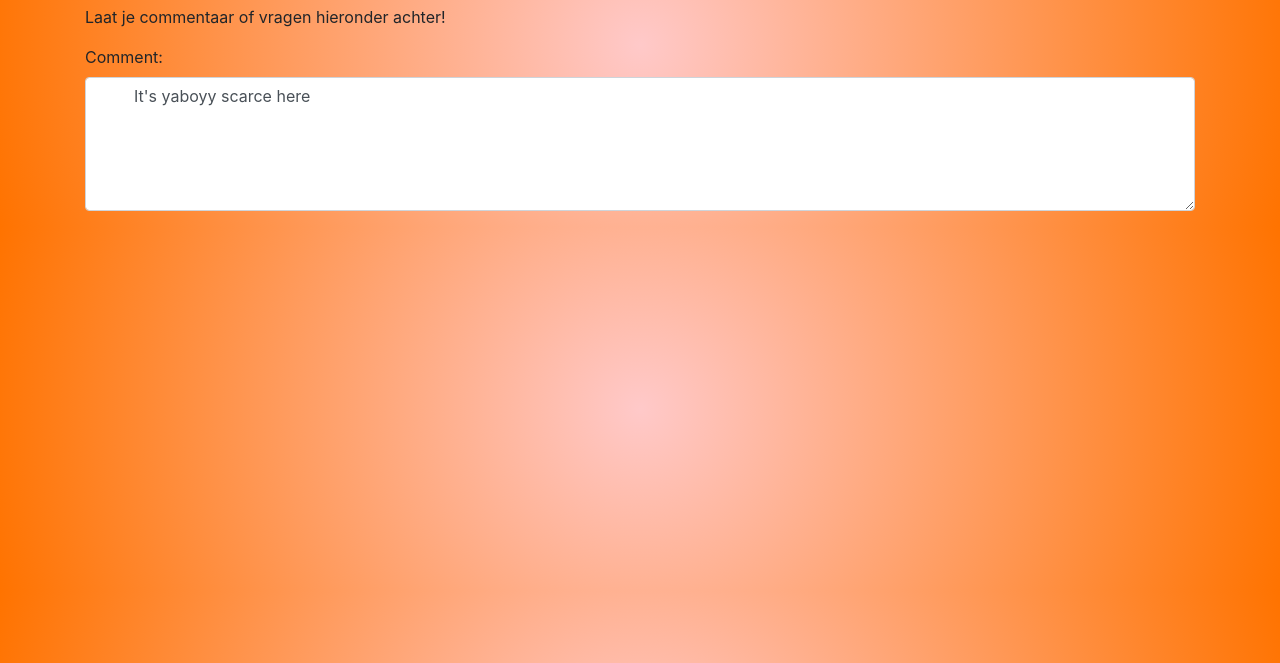
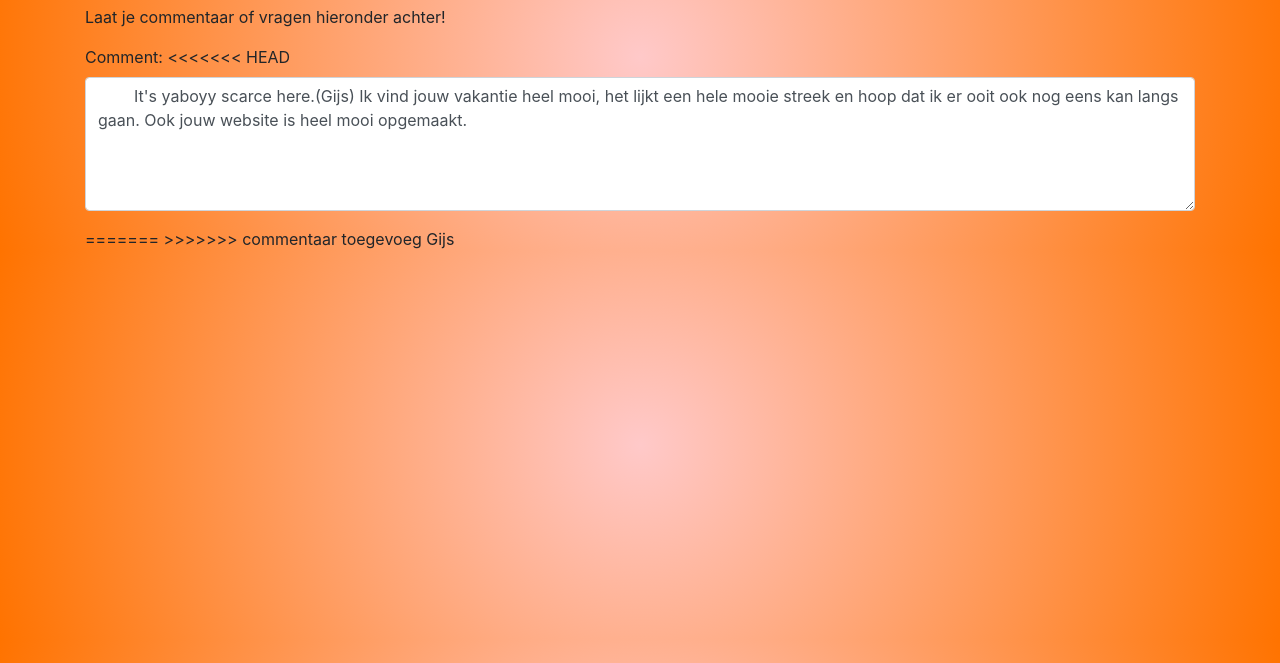
Before and after one commit to JarnoSablain/team_1_JarnoSablain, a plain HTML site: page commentaar.html in a window 1280 px wide. Shown: the part 137-800 px from the top of the page. Drawn offline with nearby package versions, Linux system fonts and the light colour scheme.

Commit message:
commentaar toegevoeg Gijs

```diff
--- a/commentaar.html
+++ b/commentaar.html
@@ -34,10 +34,17 @@
       <p>Laat je commentaar of vragen hieronder achter!</p>
       <div class="form-group">
         <label for="comment">Comment:</label>
+<<<<<<< HEAD
         <textarea class="form-control" rows="5" id="comment">
-        It's yaboyy scarce here</textarea
+        It's yaboyy scarce here.(Gijs) Ik vind jouw vakantie heel mooi, het lijkt een hele mooie streek en hoop dat ik er ooit ook nog eens kan langs gaan. Ook jouw website is heel mooi opgemaakt.</textarea
         >
       </div>
+=======
+
+
+
+
+>>>>>>> commentaar toegevoeg Gijs
     </div>
 
     <script
```
